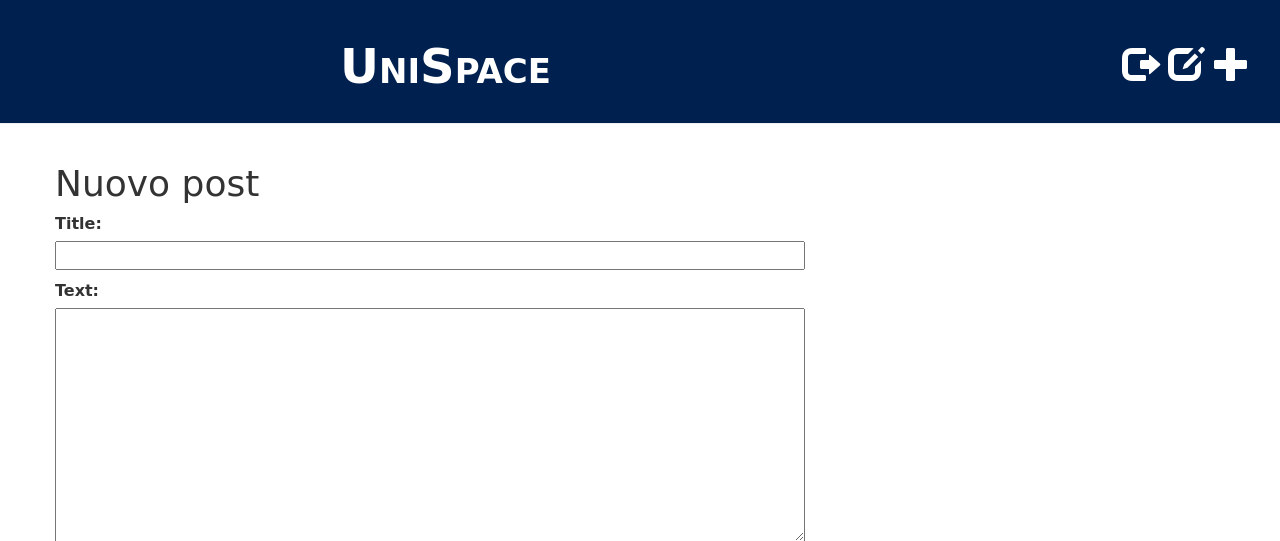
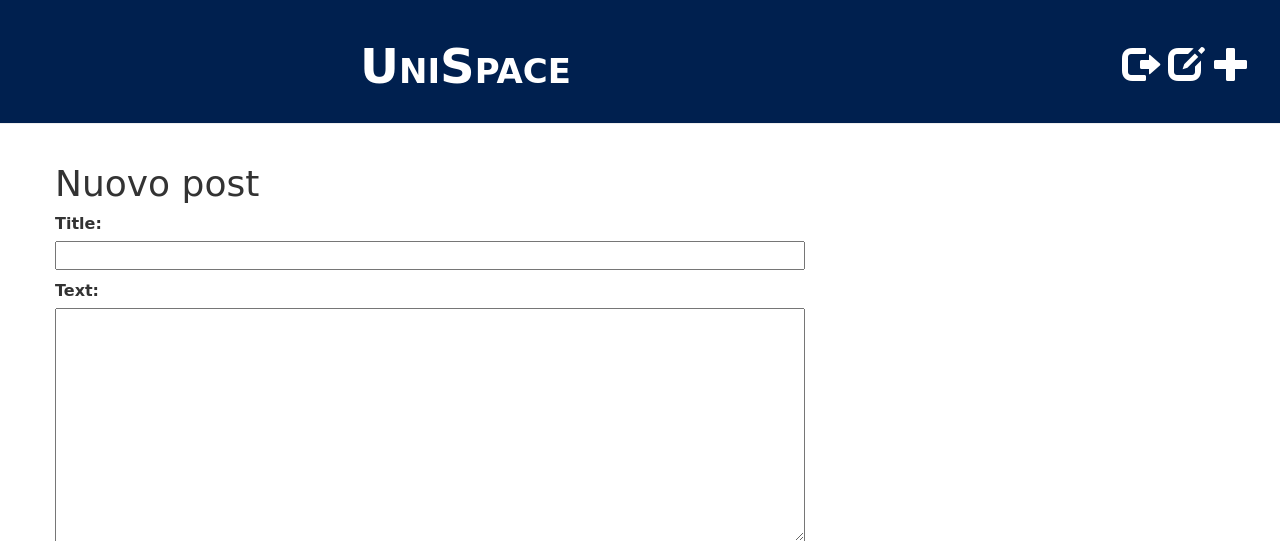
Before and after one commit to ggdek/my-first-blog, a Django app: page /post/new/ in a window 1280 px wide. Shown: the top 541 px of the page. Run offline with Django 3.2, Linux system fonts and the light colour scheme; the visitor is signed in with stand-in values (Sample User, id 1); some libraries are stand-ins or nearby versions; some web fonts are replaced.

Commit message:
hm hm hhhhm

```diff
--- a/blog/static/css/blog.css
+++ b/blog/static/css/blog.css
@@ -3,7 +3,7 @@ h1 a {
 	font-family: 'Gravitas One', cursive;
 	font-weight: 800;
 	font-variant: small-caps;
-	margin-left: 300px;
+	margin-left: 320px;
 }
 .page-header {
     background-color: #00204F;
@@ -63,6 +63,3 @@ h1, h2, h3, h4 {
 	font-variant: none;
 	margin-left: 0px;
 }
-.page {
-	background-color: #FF0000;
-}
```
